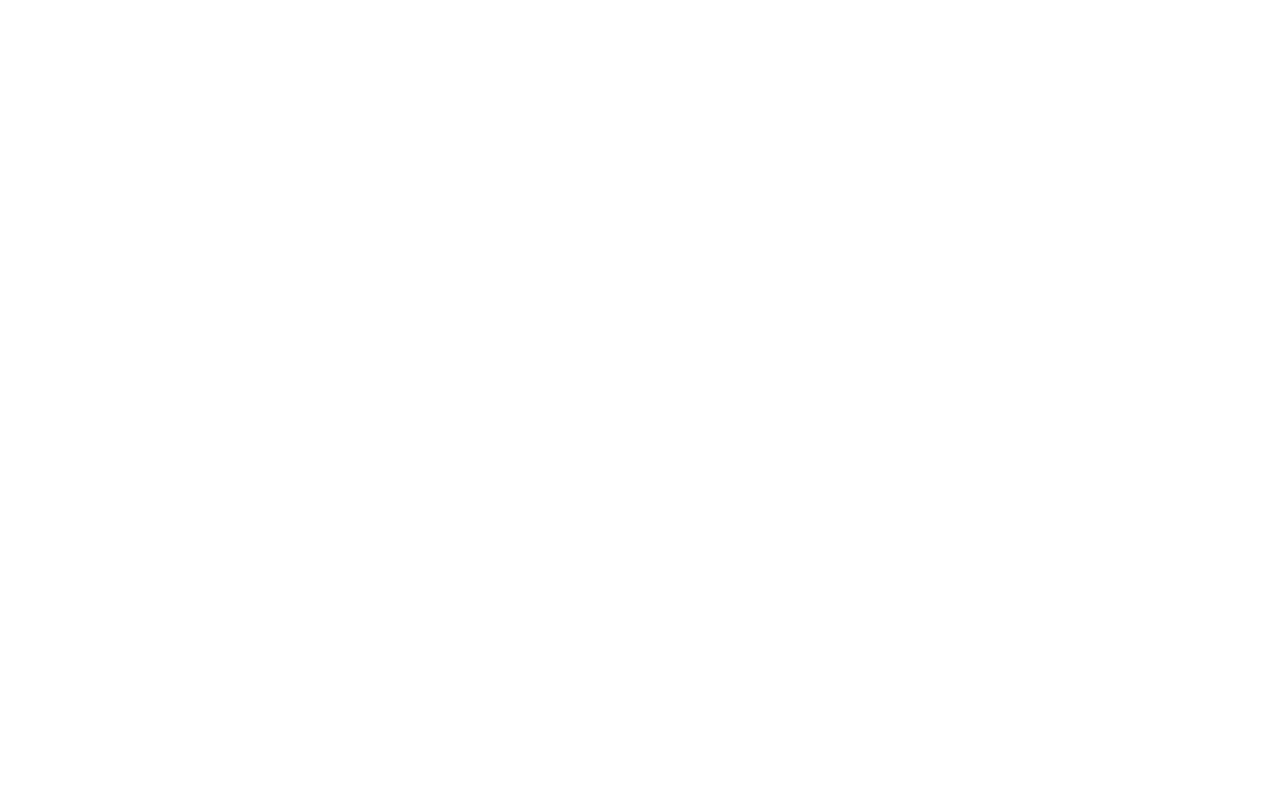
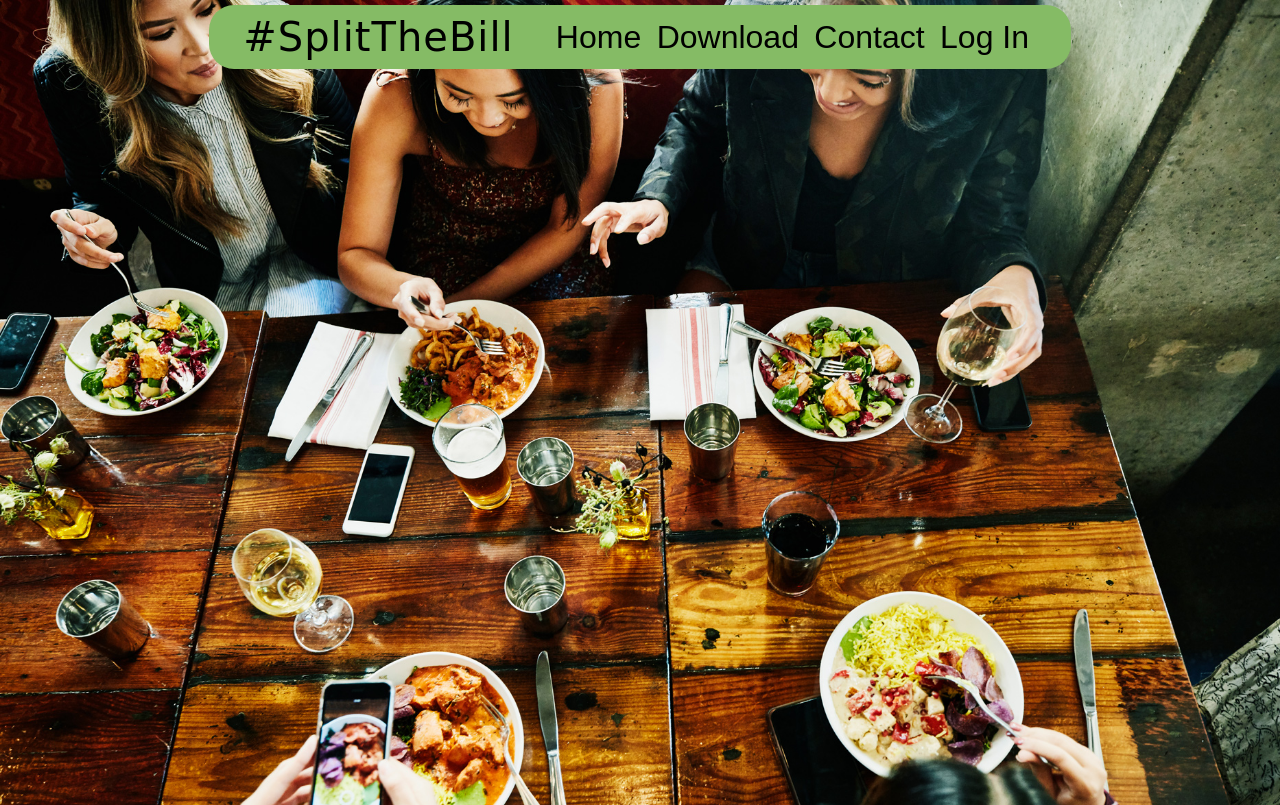
Before and after one commit to first-build-week-sage-kyle/FirstBuildWeek-SplitTheBill, a plain HTML site: page contact.html in a window 1280 px wide. Drawn offline with Linux system fonts and the light colour scheme.

Commit message:
working on pages

```diff
--- a/contact.html
+++ b/contact.html
@@ -0,0 +1,20 @@
+<html>
+    <body class="container">
+        <head>
+            <title>Contact</title>
+            <link rel="stylesheet" href="./css/index.css">
+        </head>
+        <header>
+            <h1>#SplitTheBill</h1>
+            <nav>
+                <a href="index.html">Home</a>
+                <a href="download.html">Download</a>
+                <a href="contact.html">Contact</a>
+                <a href="logIn.html">Log In</a>
+            </nav>
+            <div class="imgdiv">
+                    <img class="homeimg" src="imgs\friends-eating-out.jpg" alt="@money">
+            </div>
+        </header>
+    </body>
+</html>
```
Also changed, not shown: download.html (+1 -1 lines), index.html (+1 -1 lines).
